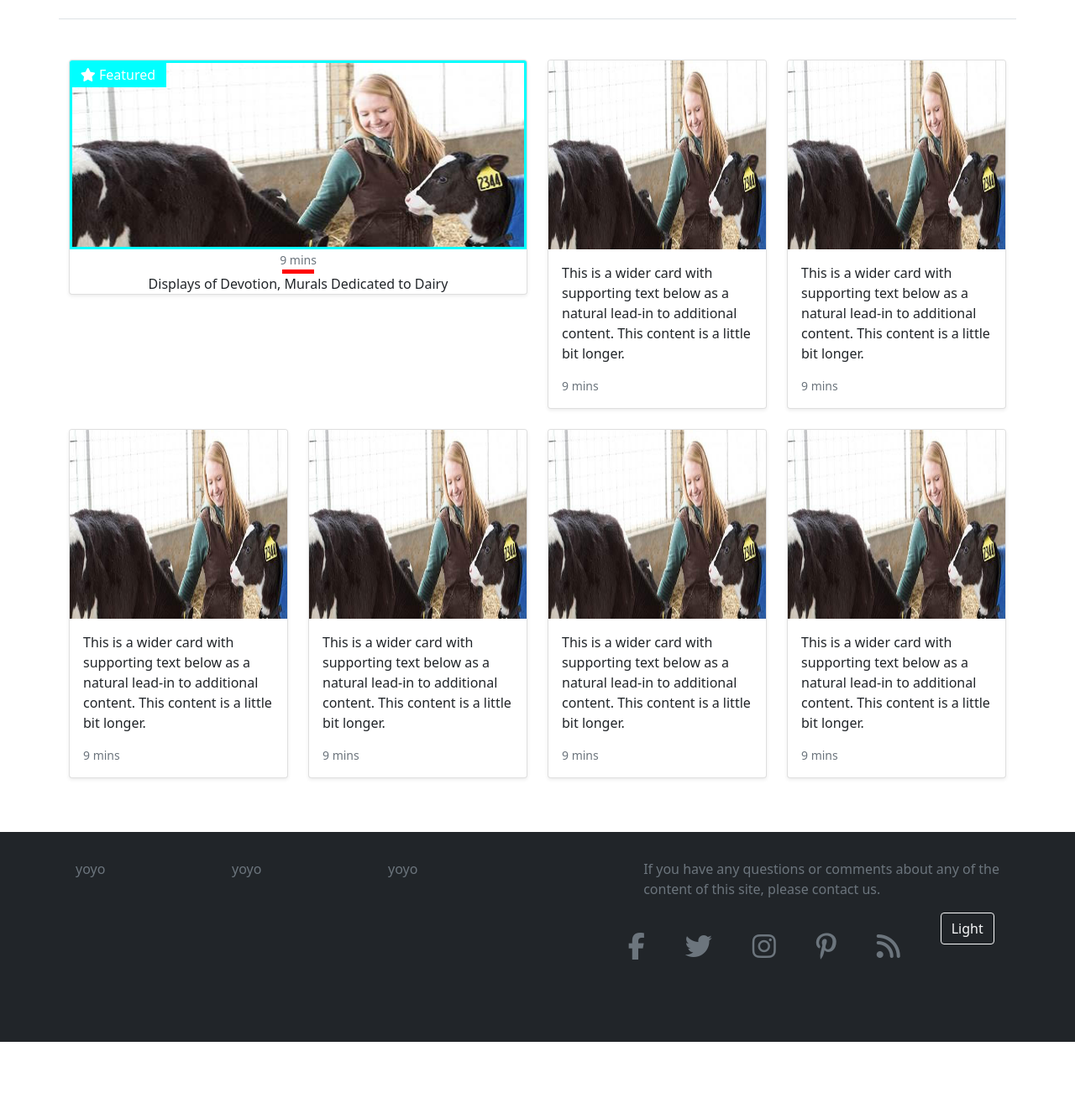
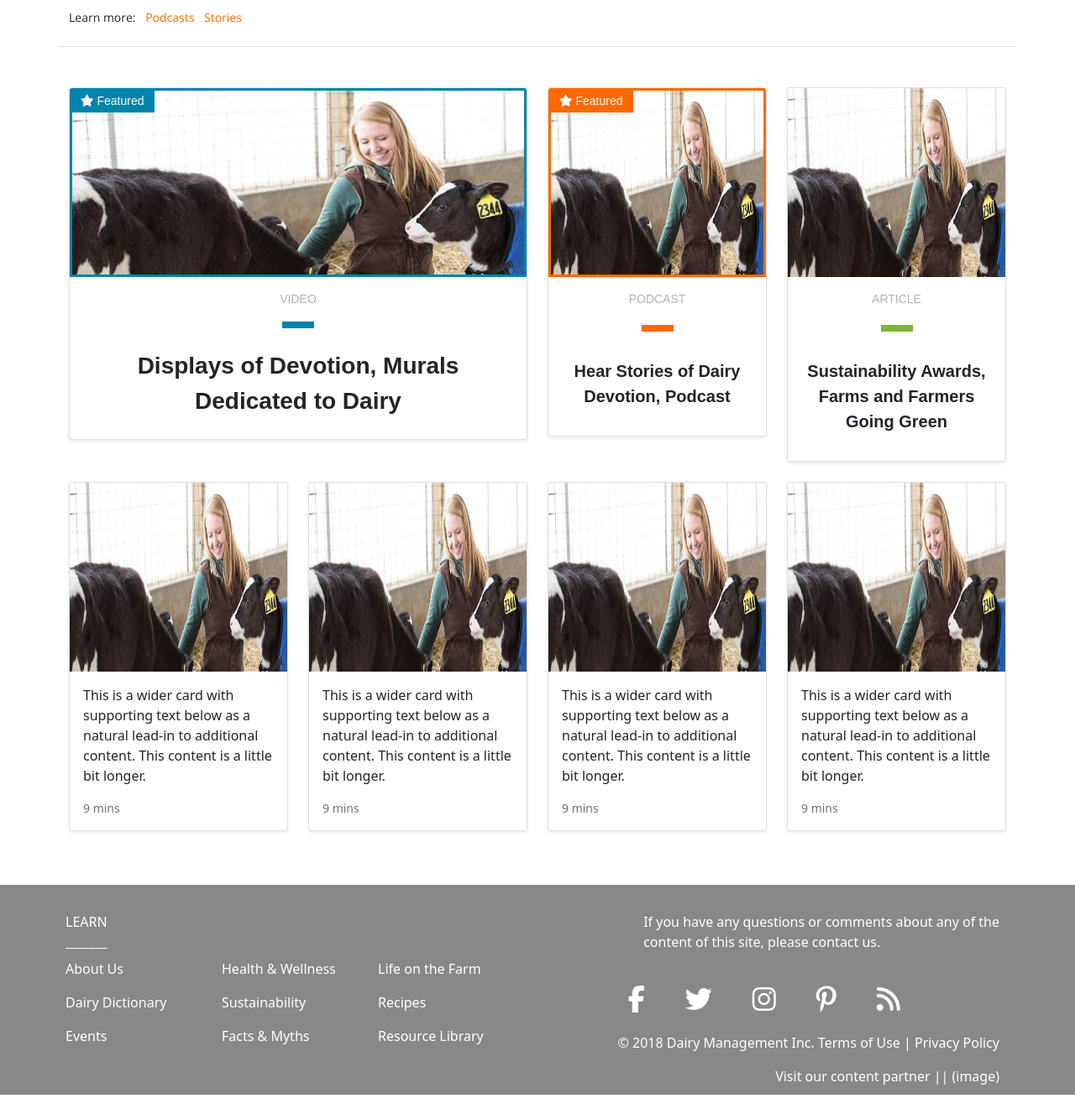
Before and after one commit to thomasbyoung/riseFrontend, a plain HTML site: page index.html in a window 1280 px wide. Shown: the part 330-1651 px from the top of the page at 84% size. Before the commit the page ends 1571 px from the top, so only its background shows below. Drawn offline with nearby package versions, Linux system fonts and the light colour scheme; a web font is replaced by a local one.

Commit message:
fonts and fixed card alignment

```diff
--- a/index.html
+++ b/index.html
@@ -9,12 +9,12 @@
     <link rel="stylesheet" href="style.css">
     <link rel="preconnect" href="https://fonts.gstatic.com">
     <link rel="stylesheet" href="https://use.typekit.net/vxi8csn.css">
-<link href="https://fonts.googleapis.com/css2?family=Open+Sans:wght@300&display=swap" rel="stylesheet">
+    <link href="https://fonts.googleapis.com/css2?family=Open+Sans:wght@300&display=swap" rel="stylesheet">
     <title>Dairy Good</title>
 </head>
 <body>
     <nav class="navbar navbar-expand-lg navbar-light">
-        <div class="container-fluid shadow-sm border-bottom pb-2">
+        <div class="container-fluid shadow-sm border-bottom p-3">
           <a class="navbar-brand" href="#"><img src="assets/assesment_logo.svg" height="34" alt="404"></a>
 
           <button class="navbar-toggler" type="button" data-bs-toggle="collapse" data-bs-target="#navbarScroll" aria-controls="navbarScroll" aria-expanded="false" aria-label="Toggle navigation">
@@ -48,53 +48,14 @@
           </div>
         </div>
       </nav>
-    <!--
-        <div class="jumbotron p-3 p-md-5 rounded">
-          <div class="col-md-6 px-0">
-            <h1 class="display-4 font-italic">Undeniably Devoted to Dairy</h1>
-            <p class="lead my-3">Learn why dairy and dairy products are contribute to a well-balanced diet. Lorem ipsum dolor sit amet, consectetur adipisicing elit, sed do eiusmod tempor incididunt.</p>
-            <p class="lead mb-0">Learn more:   <a href="#" class="pl-2 font-weight-bold">Podcasts</a> <a href="#" class=" font-weight-bold">Stories</a></p>
-          </div>
-        </div> -->
-
-
-
-
-        <!-- <div class="card-group">
-          <div class="card">
-            <img class="card-img-top" src="assets/assessment_image.jpg" alt="Card image cap">
-            <div class="card-body">
-              <h5 class="card-title">Card title</h5>
-              <p class="card-text">This is a wider card with supporting text below as a natural lead-in to additional content. This content is a little bit longer.</p>
-              <p class="card-text"><small class="text-muted">Last updated 3 mins ago</small></p>
-            </div>
-          </div>
-          <div class="card">
-            <img class="card-img-top" src="assets/assessment_image.jpg" alt="Card image cap">
-            <div class="card-body">
-              <h5 class="card-title">Card title</h5>
-              <p class="card-text">This card has supporting text below as a natural lead-in to additional content.</p>
-              <p class="card-text"><small class="text-muted">Last updated 3 mins ago</small></p>
-            </div>
-          </div>
-          <div class="card">
-            <img class="card-img-top" src="assets/assessment_image.jpg" alt="Card image cap">
-            <div class="card-body">
-              <h5 class="card-title">Card title</h5>
-              <p class="card-text">This is a wider card with supporting text below as a natural lead-in to additional content. This card has even longer content than the first to show that equal height action.</p>
-              <p class="card-text"><small class="text-muted">Last updated 3 mins ago</small></p>
-            </div>
-          </div>
-        </div> -->
-
 
       <main role="main">
 
-        <section class="jumbotron mt-4">
+        <section class="jumbotron mt-5">
           <div class="container py-2 border-bottom">
             <h1 class="jumbotron-heading">Undeniably Devoted to Dairy</h1>
-            <p class="lead text-muted">Learn why dairy and dairy products are contribute to a well-balanced diet. Lorem ipsum dolor sit amet, consectetur adipisicing elit, sed do eiusmod tempor incididunt.</p>
-            <p>
+            <p class="lead text-muted copy">Learn why dairy and dairy products are contribute to a well-balanced diet. Lorem ipsum dolor sit amet, consectetur adipisicing elit, sed do eiusmod tempor incididunt.</p>
+            <p class="links">
               <span>Learn more:</span>
               <a href="#" class="m-2">Podcasts</a>
               <a href="#" class="my-2">Stories</a>
@@ -109,38 +70,45 @@
             <div class="row">
               <div class="col-md-6">
                 <div class="card mb-4  shadow-sm">
-                  <img class="card-img-top IMGborder" data-src="assets/assessment_image.jpg" alt="Thumbnail [100%x225]" style="height: 225px; width: 100%; display: block;" src="assets/assessment_image.jpg" data-holder-rendered="true">
-                  <span class="overlayTest"><i class="fa fa-star"></i> Featured</span>
+                  <img class="card-img-top videoBorder" data-src="assets/assessment_image.jpg" alt="Thumbnail [100%x225]" style="height: 225px; width: 100%; display: block;" src="assets/assessment_image.jpg" data-holder-rendered="true">
+                  <span class="overlay videoColor cardFeature"><i class="fa fa-star"></i> Featured</span>
                   <div class="text-center">
-                      <small class="text-muted">9 mins</small>
+                      <p class="cardType pt-3">Video</p>
                       <div class="d-flex justify-content-center">
-                        <div class="testingRec"></div>
+                        <div class="underline cyan py-1"></div>
                       </div>
-                      <p class="card-text">Displays of Devotion, Murals Dedicated to Dairy</p>
+                      <div class="d-flex justify-content-center mx-5">
+                        <p class="card-text cardTitleLarge p-4">Displays of Devotion, Murals Dedicated to Dairy</p>
+                      </div>
                   </div>
                 </div>
               </div>
               <div class="col-md-3">
-                <div class="card mb-4 shadow-sm">
-                  <img class="card-img-top" data-src="assets/assessment_image.jpg" alt="Thumbnail [100%x225]" style="height: 225px; width: 100%; display: block;" src="assets/assessment_image.jpg" data-holder-rendered="true" style="height: 225px; width: 100%; display: block;">
-                  <div class="card-body">
-                    <p class="card-text">This is a wider card with supporting text below as a natural lead-in to additional content. This content is a little bit longer.</p>
-                    <div class="d-flex justify-content-between align-items-center">
-
-                      <small class="text-muted">9 mins</small>
-                    </div>
+                <div class="card mb-4  shadow-sm">
+                  <img class="card-img-top podcastBorder" data-src="assets/assessment_image.jpg" alt="Thumbnail [100%x225]" style="height: 225px; width: 100%; display: block;" src="assets/assessment_image.jpg" data-holder-rendered="true">
+                  <span class="overlay podcastColor cardFeature"><i class="fa fa-star"></i> Featured</span>
+                  <div class="text-center">
+                      <p class="cardType pt-3">Podcast</p>
+                      <div class="d-flex justify-content-center pt-1">
+                        <div class="underline orange py-1"></div>
+                      </div>
+                      <div class="d-flex justify-content-center my-3">
+                        <p class="card-text cardTitle p-3">Hear Stories of Dairy Devotion, Podcast</p>
+                      </div>
                   </div>
                 </div>
               </div>
               <div class="col-md-3">
-                <div class="card mb-3 shadow-sm">
-                  <img class="card-img-top" data-src="assets/assessment_image.jpg" alt="Thumbnail [100%x225]" style="height: 225px; width: 100%; display: block;" src="assets/assessment_image.jpg" data-holder-rendered="true"style="height: 225px; width: 100%; display: block;">
-                  <div class="card-body">
-                    <p class="card-text">This is a wider card with supporting text below as a natural lead-in to additional content. This content is a little bit longer.</p>
-                    <div class="d-flex justify-content-between align-items-center">
-
-                      <small class="text-muted">9 mins</small>
-                    </div>
+                <div class="card mb-4  shadow-sm">
+                  <img class="card-img-top" data-src="assets/assessment_image.jpg" alt="Thumbnail [100%x225]" style="height: 225px; width: 100%; display: block;" src="assets/assessment_image.jpg" data-holder-rendered="true">
+                  <div class="text-center">
+                      <p class="cardType pt-3">Article</p>
+                      <div class="d-flex justify-content-center pt-1">
+                        <div class="underline green py-1"></div>
+                      </div>
+                      <div class="d-flex justify-content-center my-3">
+                        <p class="card-text cardTitle p-3">Sustainability Awards, Farms and Farmers Going Green</p>
+                      </div>
                   </div>
                 </div>
               </div>
@@ -163,7 +131,6 @@
                   <div class="card-body">
                     <p class="card-text">This is a wider card with supporting text below as a natural lead-in to additional content. This content is a little bit longer.</p>
                     <div class="d-flex justify-content-between align-items-center">
-
                       <small class="text-muted">9 mins</small>
                     </div>
                   </div>
@@ -175,7 +142,6 @@
                   <div class="card-body">
                     <p class="card-text">This is a wider card with supporting text below as a natural lead-in to additional content. This content is a little bit longer.</p>
                     <div class="d-flex justify-content-between align-items-center">
-
                       <small class="text-muted">9 mins</small>
                     </div>
                   </div>
@@ -188,7 +154,6 @@
                   <div class="card-body">
                     <p class="card-text">This is a wider card with supporting text below as a natural lead-in to additional content. This content is a little bit longer.</p>
                     <div class="d-flex justify-content-between align-items-center">
-
                       <small class="text-muted">9 mins</small>
                     </div>
                   </div>
@@ -197,16 +162,62 @@
             </div>
           </div>
         </div>
-
       </main>
 
-
-      <footer class="text-muted bg-dark footer">
+      <footer class="footer">
         <div class="container p-4">
           <div class="row">
-            <div class="col-2 p-2">yoyo</div>
-            <div class="col-2 p-2">yoyo</div>
-            <div class="col-2 p-2">yoyo</div>
+            <div class="col-2 p-2">
+              <div class="row">
+                LEARN
+              </div>
+              <div class="row">
+                _______
+              </div>
+              <div class="row py-2">
+                About Us
+              </div>
+              <div class="row py-2">
+                Dairy Dictionary
+              </div>
+              <div class="row py-2">
+                Events
+              </div>
+            </div>
+            <div class="col-2 p-2">
+              <div class="row pt-4">
+
+              </div>
+              <div class="row pt-4"">
+
+              </div>
+              <div class="row py-2">
+                Health & Wellness
+              </div>
+              <div class="row py-2">
+                Sustainability
+              </div>
+              <div class="row py-2">
+                Facts & Myths
+              </div>
+            </div>
+            <div class="col-2 p-2">
+              <div class="row pt-4">
+
+              </div>
+              <div class="row pt-4"">
+
+              </div>
+              <div class="row py-2">
+                Life on the Farm
+              </div>
+              <div class="row py-2">
+                Recipes
+              </div>
+              <div class="row py-2">
+                Resource Library
+              </div>
+            </div>
             <div class="col-6 p-2">
               <div class="row">
                 <div class="col-12 d-flex justify-content-end">
@@ -227,8 +238,18 @@
                 </div>
                 <div class="col-2">
                   <!-- <button type="button" class="mt-4 px-4 button rounded-pill">Contact</button> -->
-                  <button type="button" class="btn btn-outline-light btn-rounded">Light</button>
+                  <!-- <button type="button" class="btn btn-outline-light btn-rounded">Light</button> -->
                   <!-- <button type="button" class="btn btn-default btn-round-lg btn-lg">Large button</button> -->
+                </div>
+              </div>
+              <div class="row">
+                <div class="d-flex justify-content-end">
+                  <p>&copy 2018 Dairy Management Inc.<a> Terms of Use |</a><a> Privacy Policy</a></p>
+                </div>
+              </div>
+              <div class="row">
+                <div class="d-flex justify-content-end">
+                  <p>Visit our content partner  ||  (image)</p>
                 </div>
               </div>
             </div>
@@ -236,8 +257,6 @@
         </div>
       </footer>
 
-
-
       <script src="https://use.fontawesome.com/519148aba8.js"></script><script src="https://code.jquery.com/jquery-3.2.1.slim.min.js" integrity="sha384-KJ3o2DKtIkvYIK3UENzmM7KCkRr/rE9/Qpg6aAZGJwFDMVNA/GpGFF93hXpG5KkN" crossorigin="anonymous"></script>
       <script src="https://cdnjs.cloudflare.com/ajax/libs/popper.js/1.12.9/umd/popper.min.js" integrity="sha384-ApNbgh9B+Y1QKtv3Rn7W3mgPxhU9K/ScQsAP7hUibX39j7fakFPskvXusvfa0b4Q" crossorigin="anonymous"></script>
       <script src="https://maxcdn.bootstrapcdn.com/bootstrap/4.0.0/js/bootstrap.min.js" integrity="sha384-JZR6Spejh4U02d8jOt6vLEHfe/JQGiRRSQQxSfFWpi1MquVdAyjUar5+76PVCmYl" crossorigin="anonymous"></script>
--- a/style.css
+++ b/style.css
@@ -30,28 +30,96 @@ form-query {
 }
 
 .footer {
+  color:white;
+  background-color: #888888;
   background-size: cover !important;
   height: 250px !important;
 }
 
-.testingRec {
+.copy{
+  font-family: "Open Sans", sans-serif !important;
+  font-size: 16px !important;
+}
+
+.links {
+  font-family: "Open Sans", sans-serif !important;
+  font-size: 14px !important;
+}
+
+.links a{
+  color: #ff6900;
+  text-decoration: none;
+}
+
+.underline {
   width: 38px;
   height: 5px;
-  background: red;
 }
 
-.IMGborder {
+.videoBorder {
   border-style: solid;
-  border-color: aqua;
+  border-color: #0084ac;
 }
 
-.overlayTest {
+.podcastBorder {
+  border-style: solid;
+  border-color: #ff6900;
+}
+
+.overlay {
   position: absolute;
   top: 2px;
   display: block;
   color: white;
   padding: 0.2rem 0.8rem;
-  background-color: aqua;
+}
+
+.cyan{
+  background: #0084ac;
+}
+.orange{
+  background: #ff6900;
+}
+.green{
+  background: #7cb82f;
+}
+
+.videoColor{
+  background-color: #0084ac;
+}
+
+.podcastColor{
+  background-color: #ff6900;
+}
+
+.cardFeature{
+  font-family: brandon-grotesque, sans-serif;
+  font-weight: 400;
+  font-style: normal;
+  font-size: 14px;
+}
+
+.cardType{
+  font-family: brandon-grotesque, sans-serif;
+  font-weight: 400;
+  font-style: normal;
+  font-size: 14px;
+  text-transform: uppercase;
+  color: #b2b2b2;
+}
+
+.cardTitle{
+  font-family: brandon-grotesque, sans-serif;
+  font-weight: 600;
+  font-style: normal;
+  font-size: 20px;
+}
+
+.cardTitleLarge{
+  font-family: brandon-grotesque, sans-serif;
+  font-weight: 600;
+  font-style: normal;
+  font-size: 28px;
 }
 
 .button {
```
